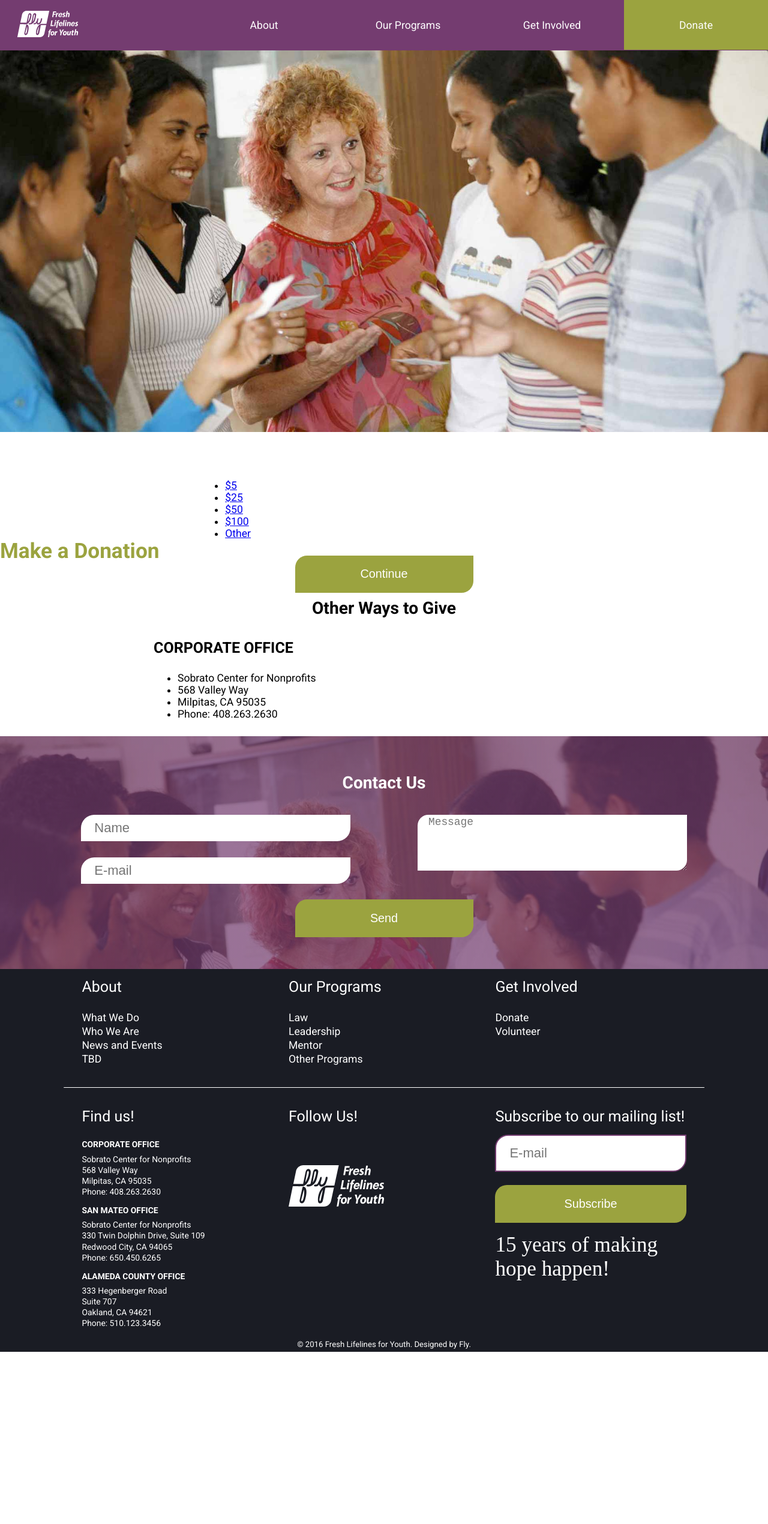
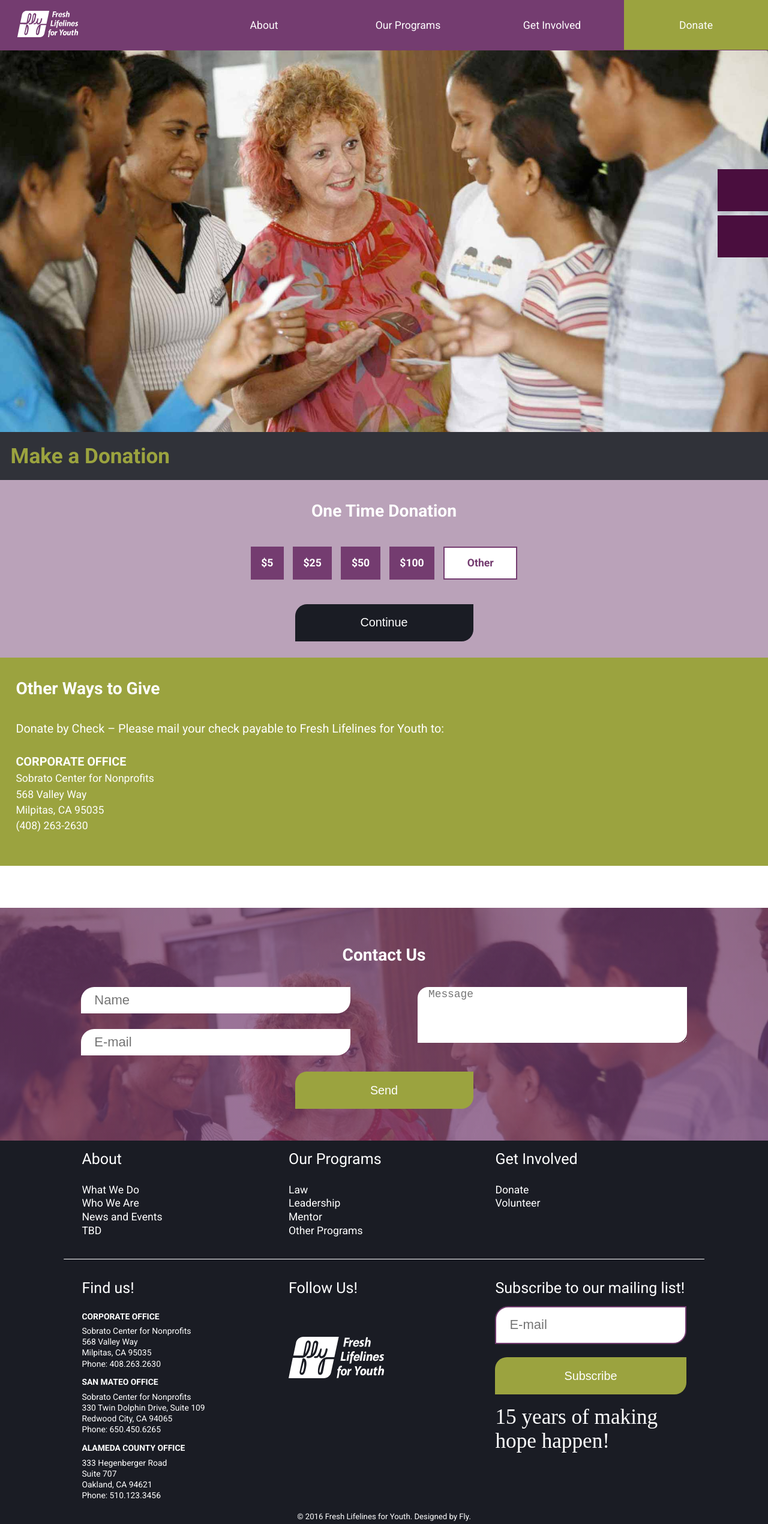
Before and after one commit to rajaaalsubairi/fly-program, a Jekyll site: the page built from pages/donate.html, in a window 1280 px wide. Shown: the whole page at 60% size. Built offline with Jekyll 4.4.1, drawn with Linux system fonts in a browser that asks for light colours; some web fonts are replaced; a style sheet for code colours, icons or effects is not loaded; before the commit the page ends 2253 px from its top, so only the background shows below that.

Commit message:
refactor(html+scss): apply styling for small screen view

```diff
--- a/_layouts/default.html
+++ b/_layouts/default.html
@@ -26,7 +26,7 @@
             <div class="unit xs-1 s-1 m-1 l-1-4">
               <a href="{{site.baseurl}}/">
               <img class="logo" src="{{site.baseurl}}/img/fly-logo.svg" alt="FLY Program Logo">
-              </a><a class="btn-donate" href="donate.html">Donate</a>
+              </a><a class="btn-donate" href="{{site.baseurl}}/pages/donate">Donate</a>
             </div>
             <div class="unit xs-1 s-1 m-1 l-3-4">
               <!-- Menu Toggle Icon -->
@@ -94,7 +94,7 @@
             </div>
             <!--unit-->
           </div>
-          <button class="border-radius" type="submit">Send</button>
+          <button class="border-radius forms-btn-green" type="submit">Send</button>
         </form>
         <footer role="contentinfo">
           <div class="grid b-nav">
@@ -165,7 +165,7 @@
               <h3 class="sub-info">Subscribe to our mailing list!</h3>
               <form class="subscribe sub-form">
                 <input type="email" id="email" placeholder="E-mail">
-                <button class="border-radius sub-btn" type="submit">Subscribe</button>
+                <button class="border-radius sub-btn forms-btn-green" type="submit">Subscribe</button>
               </form>
                   <blockquote class="footer-qoute">
                   <p>15 years of making hope happen!</p>
--- a/css/style.css
+++ b/css/style.css
@@ -544,6 +544,19 @@
   padding-right: 0.3750rem;
 }
 
+.text-white {
+  color: #fff;
+}
+
+.center {
+  text-align: center;
+  margin-bottom: 2em;
+}
+
+.left-align-text {
+  text-align: left;
+}
+
 @-moz-viewport {
   width: device-width;
   scale: 1;
@@ -890,12 +903,13 @@
 
 .billboard-img {
   position: relative;
-  display: block;
 }
 
 .billboard-text {
-  position: absolute;
-  margin-top: 5em;
+  position: relative;
+  background-color: rgba(26, 28, 36, 0.9);
+  padding: .5em;
+  font-size: 2em;
 }
 
 /* Video STARTS */
@@ -1063,6 +1077,10 @@
   font-size: 4em;
   text-align: center;
   vertical-align: middle;
+}
+
+.bg-green {
+  background-color: #9BA33F;
 }
 
 form div {
@@ -1105,13 +1123,95 @@
   border: none;
   padding: 1em .8em;
   width: 15em;
-  background-color: #9BA33F;
-  color: #fff;
   display: block;
   text-align: center;
   margin: 0 auto;
   font-weight: 400;
   font-size: 1.1250rem;
+}
+
+.form-wrapper-donate {
+  width: 100%;
+  margin: 0 auto;
+  background-color: #BAA2B9;
+  margin-bottom: 4em;
+}
+
+.forms-donate {
+  margin: 0 auto;
+  width: 100%;
+}
+
+.forms-donate ul {
+  padding: 0;
+}
+
+.forms-donate ul li {
+  list-style-type: none;
+  display: inline-block;
+  padding: .3em;
+  font-weight: 700;
+}
+
+.forms-donate ul li:last-child a {
+  border: 2px solid #743C70;
+  padding: .9em;
+  background-color: #fff;
+  color: #743C70;
+  width: 7em;
+}
+
+.forms-donate ul li:last-child a:hover {
+  border: 2px solid #1A1C24;
+}
+
+.forms-donate ul li a {
+  display: block;
+  padding: 1em;
+  background-color: #743C70;
+  color: #fff;
+  text-decoration: none;
+}
+
+.forms-donate ul li a:hover {
+  background-color: #1A1C24;
+  color: #fff;
+  -webkit-transition: all 300ms ease-in-out;
+  transition: all 300ms ease-in-out;
+}
+
+.forms-btn-blue {
+  background-color: #1A1C24;
+  color: #fff;
+}
+
+.forms-btn-blue:hover {
+  background-color: #743C70;
+  color: #fff;
+  -webkit-transition: all 300ms ease-in-out;
+  transition: all 300ms ease-in-out;
+}
+
+.forms-btn-green {
+  background-color: #9BA33F;
+  color: #fff;
+}
+
+.forms-btn-green:hover {
+  background-color: #743C70;
+  color: #fff;
+  -webkit-transition: all 300ms ease-in-out;
+  transition: all 300ms ease-in-out;
+}
+
+.main-forms {
+  margin-bottom: 4em;
+}
+
+.forms ul li {
+  display: block;
+  padding: 0;
+  font-weight: 300;
 }
 
 footer {
--- a/pages/donate.html
+++ b/pages/donate.html
@@ -2,33 +2,36 @@
 layout: default
 ---
 
-<main id="main" role="main" class="">
-  <div class="">
+<main id="main" role="main" class="main-forms">
+  <div class="billboard-img">
     <img class="billboard-img" src="{{site.baseurl}}/img/donate-1.jpg" alt="Make a Donation to FLY">
-    <h1 class="billboard-text">Make a Donation</h1>
+    <h1 class="billboard-text push-0">Make a Donation</h1>
+     <!-- Social Icon -->
+    <a class="btn social" href="#"><i class="icon-facebook"></i></a>
+    <a class="btn social social-2" href="#"><i class="icon-youtube"></i></a>
   </div>
 
-  <div class="form-wrapper">
-    <form>
-      <h2>One Time Donation</h2>
-      <ul>
+  <div class="form-wrapper-donate forms-donate">
+    <form class="island pad-bottom">
+      <h2 class="">One Time Donation</h2>
+      <ul class="center">
         <li><a href="#">$5</a></li>
         <li><a href="#">$25</a></li>
         <li><a href="#">$50</a></li>
         <li><a href="#">$100</a></li>
         <li><a href="#">Other</a></li>
       </ul>
-      <button class="border-radius" type="submit">Continue</button>
+      <button class="border-radius forms-btn-blue" type="submit">Continue</button>
     </form>
-    <div>
-      <h2>Other Ways to Give</h2>
-      <p></p>
-      <h3>CORPORATE OFFICE</h4>
-        <ul>
+    <div class="island bg-green forms text-white">
+      <h2 class="text-white left-align-text">Other Ways to Give</h2>
+      <p class="mega">Donate by Check – Please mail your check payable to Fresh Lifelines for Youth to:</p>
+        <ul class="kilo">
+          <li><h3 class="mega push-0 bold">CORPORATE OFFICE</h4></li>
           <li>Sobrato Center for Nonprofits</li>
           <li>568 Valley Way</li>
           <li>Milpitas, CA 95035</li>
-          <li>Phone: 408.263.2630</li>
+          <li>(408) 263-2630</li>
         </ul>
     </div>
   </div>
```
Also changed, not shown: scss/components/_forms.scss (+89 -2 lines), scss/components/_homepage.scss (+10 -3 lines), scss/components/_typography.scss (+13 -0 lines).
